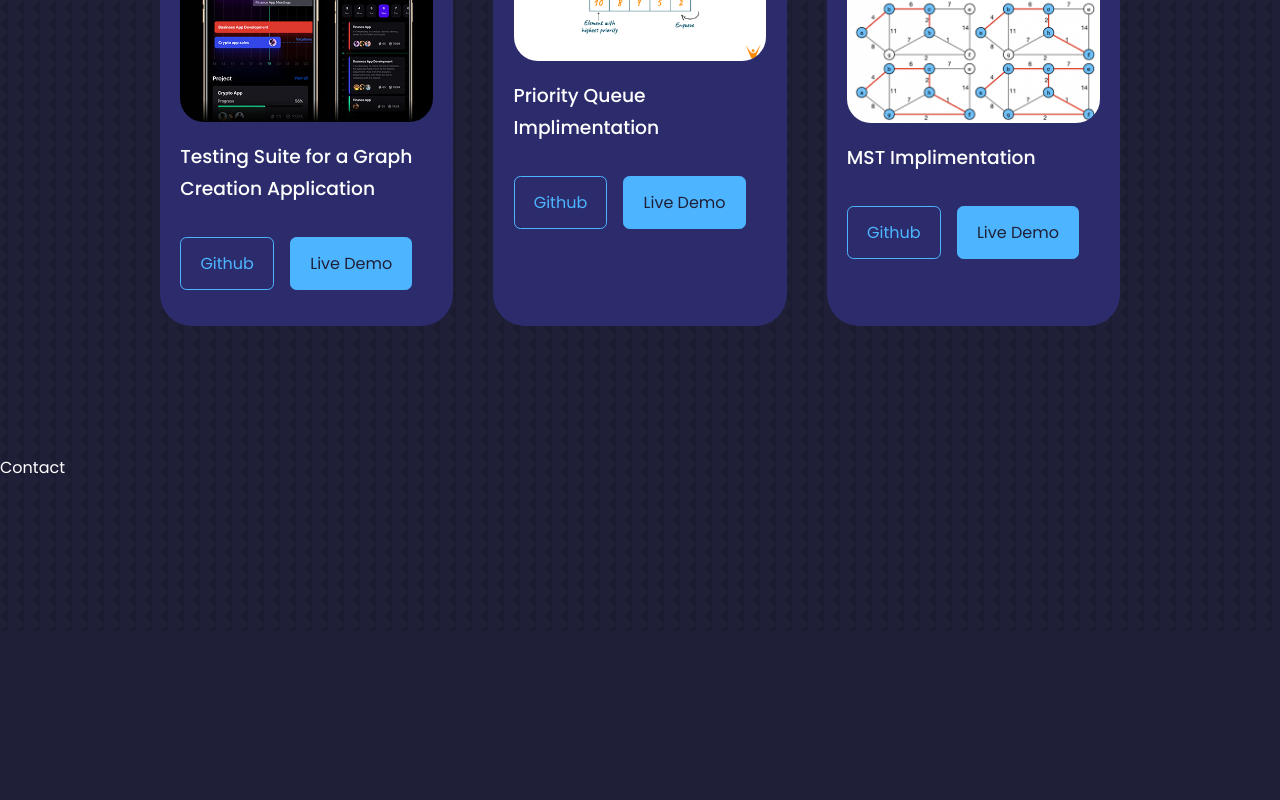
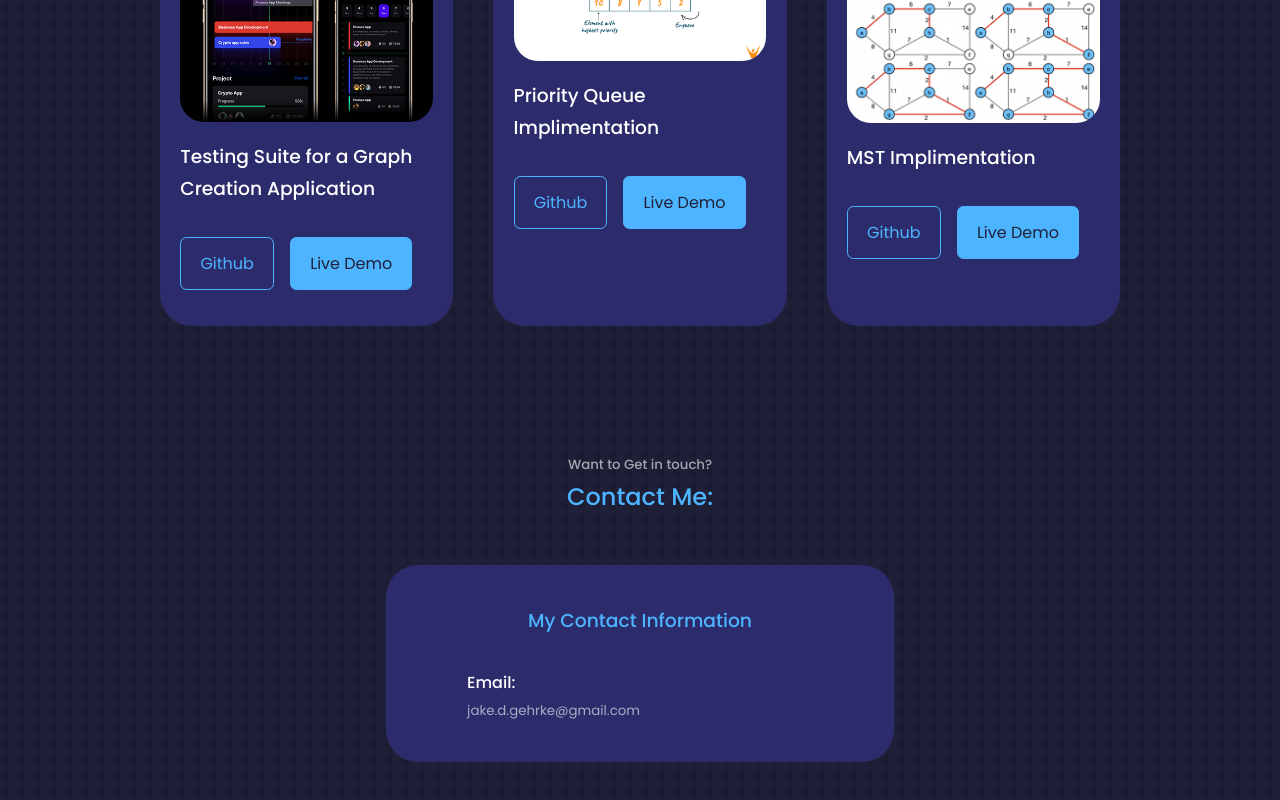
Before and after one commit to Gehrkej/JakeGehrke, a React (Create React App) app: page / in a window 1280 px wide. Shown: the part 5216-6016 px from the top of the page. Before the commit the page ends 5847 px from the top, so only its background shows below. Built offline with nearby package versions, Linux system fonts and the light colour scheme.

Commit message:
added email

```diff
--- a/src/components/contact/contact.css
+++ b/src/components/contact/contact.css
@@ -0,0 +1,68 @@
+.contact__container {
+  display: flex;
+  gap: 2rem;
+  justify-content: center;
+}
+
+.contact__container > div {
+  background: var(--color-bg-variant);
+  padding: 2.4rem 5rem;
+  border-radius: 2rem;
+  border: 1px solid transparent;
+  transition: var(--transition);
+}
+
+.contact__container > div:hover {
+  background: transparent;
+  border-color: var(--color-primary-variant);
+  cursor: default;
+}
+
+.contact__container > div h3 {
+  text-align: center;
+  margin-bottom: 2rem;
+  color: var(--color-primary);
+}
+
+.contact__content {
+  display: grid;
+  grid-template-columns: 1fr 1fr;
+  row-gap: 2rem;
+}
+
+.contact__details {
+  display: flex;
+  gap: 1rem;
+}
+
+.experience__detals-icon {
+  margin-top: 6px;
+  color: var(--color-primary);
+}
+
+/* ===== Media Queries (Medium Devices) ====+ */
+@media screen and (max-width: 1024px) {
+  .experience__container {
+    grid-template-columns: 1fr;
+  }
+  .experience__container > div {
+    width: 80%;
+    padding: 2rem;
+    margin: 0 auto;
+  }
+  .experience__content {
+    padding: 1rem;
+  }
+}
+
+/* ===== Media Queries (Small Devices) ====+ */
+@media screen and (max-width: 600px) {
+  .experience__container {
+    gap: 1rem;
+  }
+
+  .experience__container > div {
+    width: 100%;
+    padding: 2rem 1rem;
+  }
+}
--- a/src/components/contact/contact.jsx
+++ b/src/components/contact/contact.jsx
@@ -1,10 +1,27 @@
-import React from 'react'
-import './contact.css'
+import React from "react";
+import "./contact.css";
 
 const contact = () => {
-    return (
-        <section id='contact'>Contact</section>
-    )
-}
+  return (
+    <section id="contact">
+      <h5>Want to Get in touch?</h5>
+      <h2>Contact Me:</h2>
 
-export default contact
+      <div className="container contact__container">
+        <div className="experience__frontend">
+          <h3>My Contact Information</h3>
+          <div className="contact__content">
+            <article className="contact__details">
+              <div>
+                <h4>Email:</h4>
+                <small className="text-light">jake.d.gehrke@gmail.com</small>
+              </div>
+            </article>
+          </div>
+        </div>
+      </div>
+    </section>
+  );
+};
+
+export default contact;
```
